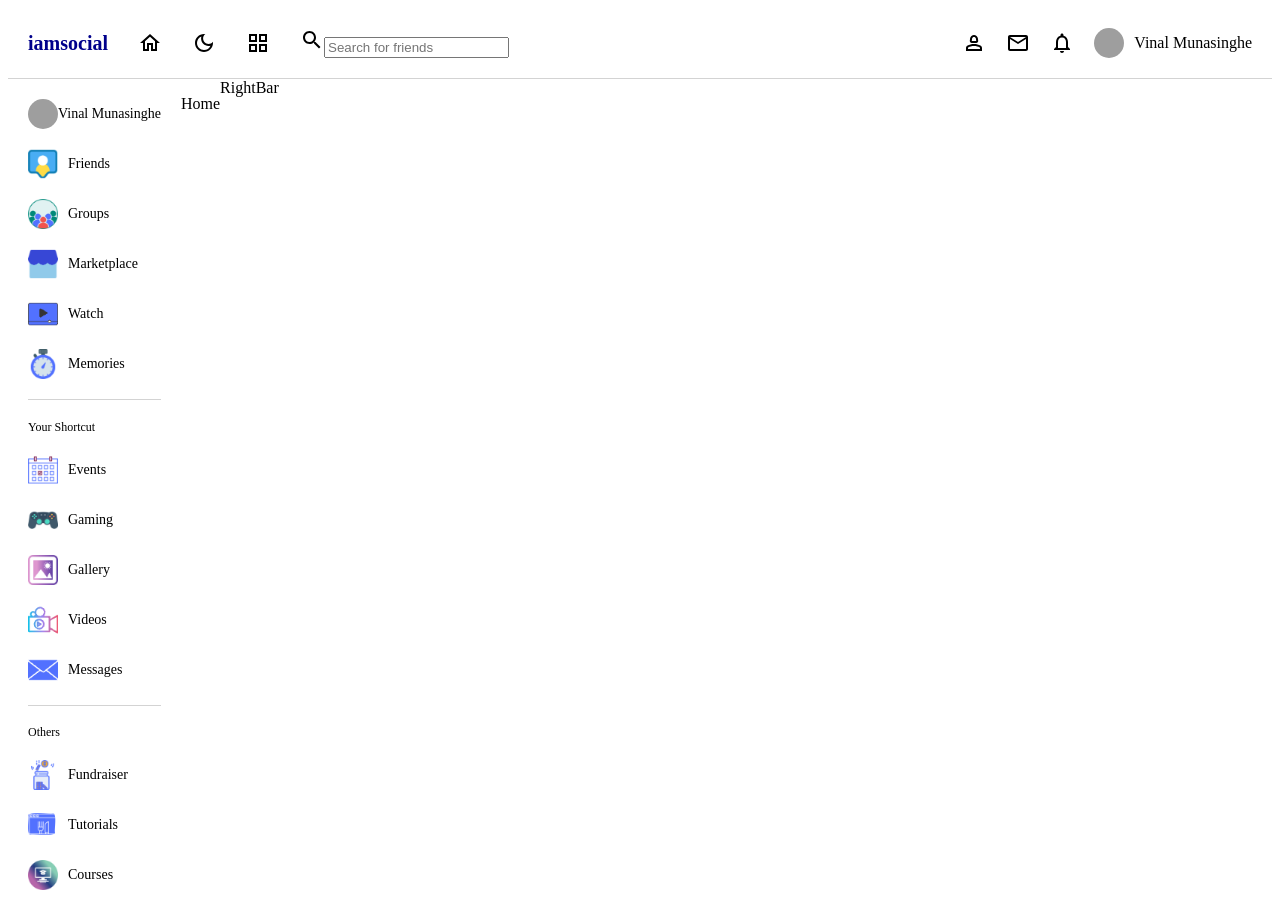
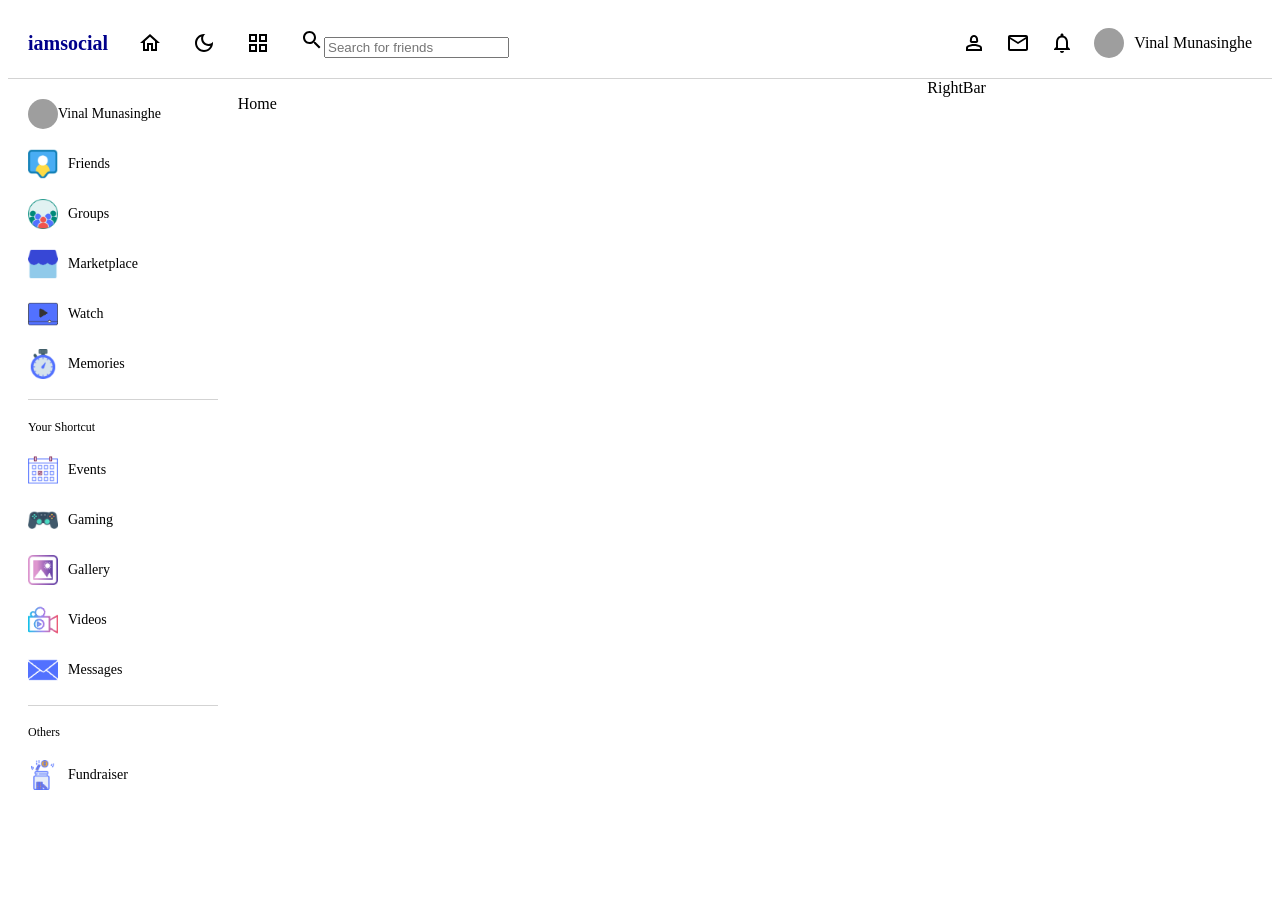
Before and after one commit to VinalMunasinghe/Social-Media-Application, a React (Vite) app: page / in a window 1280 px wide. After the commit the page ends 817 px from the top, so only its background shows below. Built offline with nearby package versions, Linux system fonts and the light colour scheme; grey boxes are pictures that could not be loaded.

Commit message:
LeftBar SCSS

```diff
--- a/src/App.jsx
+++ b/src/App.jsx
@@ -24,7 +24,9 @@ function App() {
           <Navbar/>
           <div style={{display: "flex"}}>
             <LeftBar/>
+            <div style={{flex: 6}}>
             <Outlet/>
+            </div>
             <RightBar/>
 
 
--- a/src/components/leftBar/leftBar.scss
+++ b/src/components/leftBar/leftBar.scss
@@ -1,4 +1,14 @@
 .leftBar{
+
+    flex:2;
+    position: sticky;
+    top: 70px;
+    height: calc(100vh - 70px);
+    overflow: scroll;
+
+    &::-webkit-scrollbar{
+        display: none;
+    }
 
   .container{
     padding: 20px;
--- a/src/components/navbar/navbar.scss
+++ b/src/components/navbar/navbar.scss
@@ -5,6 +5,9 @@ justify-content: space-between;
 padding: 10px 20px;
 height : 50px;
 border-bottom: 1px solid lightgray;
+position: sticky;
+top: 0;
+background-color: white;
 
     .left{
         display: flex;
--- a/src/components/rightBar/rightBar.scss
+++ b/src/components/rightBar/rightBar.scss
@@ -0,0 +1,3 @@
+.rightBar{
+    flex:3;
+}
```
